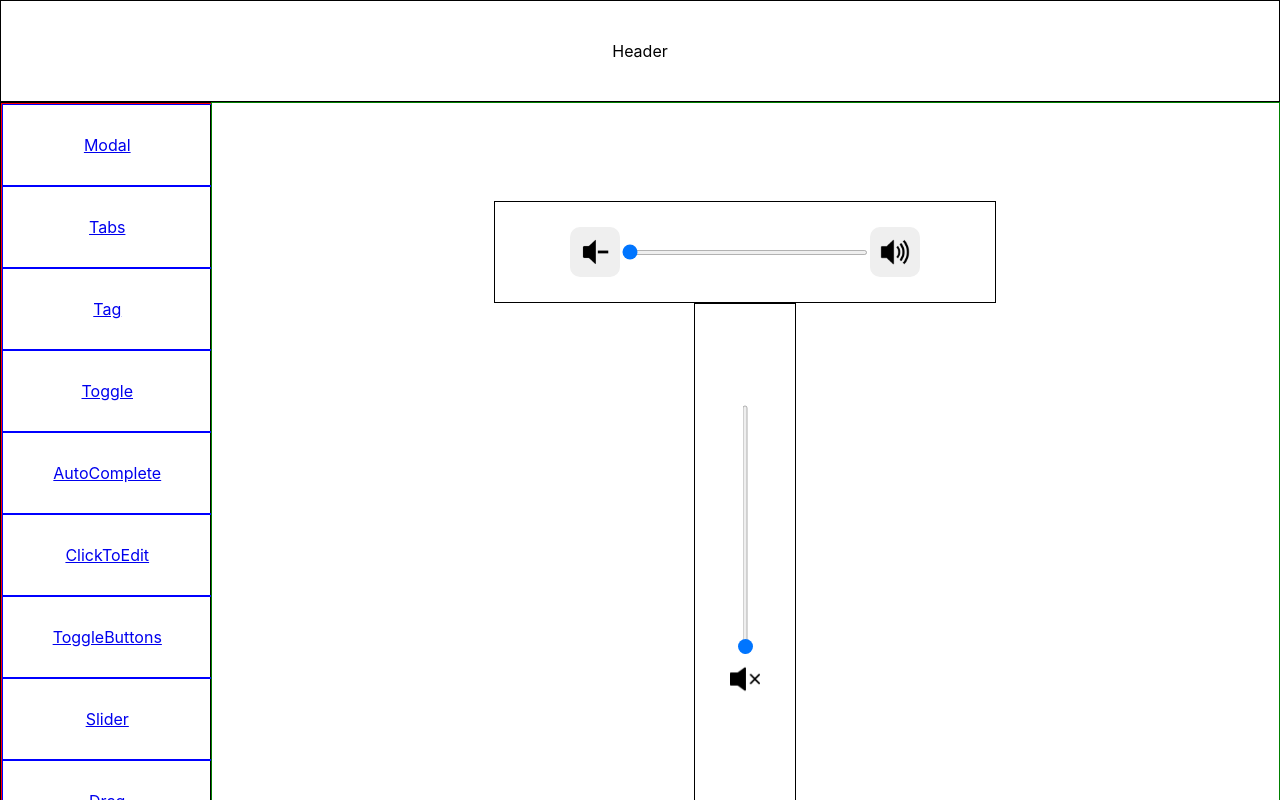
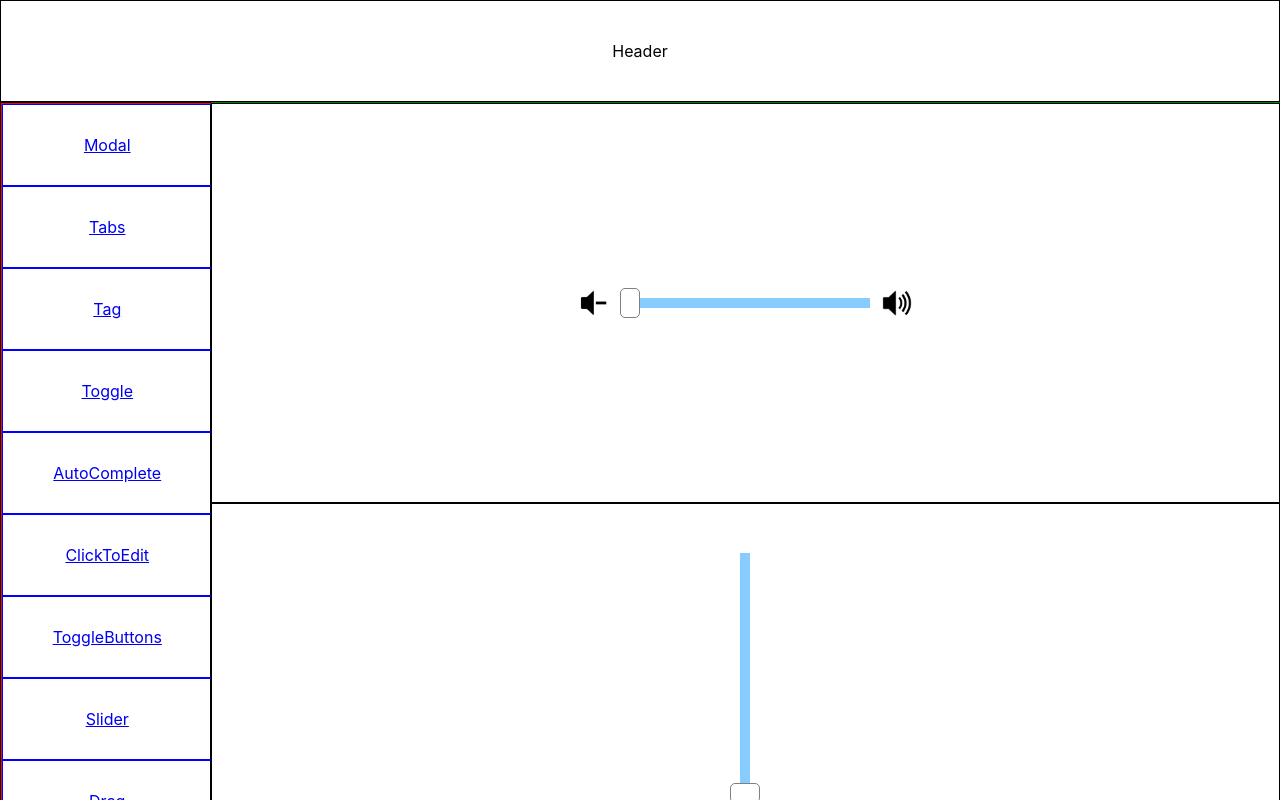
Before and after one commit to changmoolee/project_design, a React (Create React App) app in the folder design-system/: page /Slider in a window 1280 px wide. Shown: the top 800 px of the page. Built offline with nearby package versions, Linux system fonts and the light colour scheme.

Commit message:
Revise demo files

```diff
--- a/design-system/src/components/Sidebar.js
+++ b/design-system/src/components/Sidebar.js
@@ -13,7 +13,8 @@ const Section = styled.section`
   width: 100%;
   height: 100%;
   border: red solid 1px;
-  overflow: auto;
+  overflow-x: hidden;
+  overflow-y: auto;
 `;
 
 const Feature = styled.div`
--- a/design-system/src/features/AutoComplete/AutoComplete.js
+++ b/design-system/src/features/AutoComplete/AutoComplete.js
@@ -2,8 +2,8 @@ import React, { useState } from "react";
 import styled from "styled-components";
 
 const Container = styled.section`
-  width: ${(props) => props.width};
-  height: ${(props) => props.height};
+  width: ${(props) => props.size.width}px;
+  height: ${(props) => props.size.height}px;
 `;
 
 const SubContainer = styled.div`
@@ -74,7 +74,7 @@ const Suggestion = styled.li`
   }
 `;
 
-const AutoComplete = ({ width, height, suggestions }) => {
+const AutoComplete = ({ size, suggestions }) => {
   const [text, setText] = useState("");
   const [suggestionOpened, setSuggestionOpended] = useState(false);
 
@@ -97,7 +97,7 @@ const AutoComplete = ({ width, height, suggestions }) => {
   };
 
   return (
-    <Container width={width} height={height}>
+    <Container size={size}>
       <SubContainer suggestionOpened={suggestionOpened}>
         <InputContainer>
           <Input
--- a/design-system/src/features/Slider/Horizontal.js
+++ b/design-system/src/features/Slider/Horizontal.js
@@ -2,76 +2,108 @@ import React, { useState } from "react";
 import styled from "styled-components";
 
 const Container = styled.div`
-  width: 500px;
-  height: 100px;
+  width: 100%;
+  height: 50%;
   display: flex;
   justify-content: center;
   align-items: center;
   border: black 1px solid;
 `;
+const SliderContainer = styled.div`
+  display: flex;
+  justify-content: center;
+  align-items: center;
+`;
 const ImgButton = styled.button`
   width: 50px;
   height: 50px;
-  display: flex;
+  display: ${(props) =>
+    props.rightImage === "none" ||
+    props.leftImage === "none" ||
+    props.bottomFalseImage === "none" ||
+    props.bottomTrueImage === "none"
+      ? "none"
+      : "flex"};
   flex-direction: center;
   align-items: center;
   border: none;
-  border-radius: 10px;
+  background: none;
 `;
 const Img = styled.img`
   width: 50px;
   height: 30px;
   object-fit: contain;
 `;
-const SliderContainer = styled.div`
-  width: 250px;
-  height: 50px;
-  display: flex;
-  justify-content: center;
-  align-items: center;
-  // border: black 1px solid;
-`;
+
 const Volume = styled.input`
-  width: 250px;
-  height: 5px;
+  width: ${(props) => props.sliderSize.width}px;
+  appearance: none;
+  ::-webkit-slider-thumb {
+    width: ${(props) => props.thumbSize.width}px;
+    height: ${(props) => props.thumbSize.height}px;
+    margin-top: -${(props) => (props.thumbSize.height - props.sliderSize.height) / 2}px;
+    background: ${(props) => props.color.thumbColor};
+    border: 1px solid gray;
+    border-radius: 5px;
+    cursor: pointer;
+    -webkit-appearance: none;
+  }
+  ::-webkit-slider-runnable-track {
+    height: ${(props) => props.sliderSize.height}px;
+    background: ${(props) => props.color.trackColor};
+    cursor: pointer;
+  }
+  :hover::-webkit-slider-thumb {
+    background: ${(props) => props.color.hoverThumbColor};
+  }
+  :hover::-webkit-slider-runnable-track {
+    background: ${(props) => props.color.hoverTrackColor};
+  }
 `;
 
-const Horizontal = ({ min, max, step }) => {
-  const [value, setValue] = useState(Number(min));
+const Horizontal = ({
+  figures,
+  color,
+  leftImage,
+  rightImage,
+  sliderSize,
+  thumbSize,
+}) => {
+  const [value, setValue] = useState(Number(figures.min));
 
   const handleChangeValue = (e) => {
     setValue(Number(e.target.value));
-    console.log(value);
   };
   const increaseValue = () => {
-    if (value < max) {
-      setValue(Number(value + Number(step)));
-      console.log(value);
+    if (value < figures.max) {
+      setValue(Number(value + Number(figures.step)));
     }
   };
   const decreaseValue = () => {
-    if (value > min) {
-      setValue(Number(value - Number(step)));
-      console.log(value);
+    if (value > figures.min) {
+      setValue(Number(value - Number(figures.step)));
     }
   };
   return (
     <Container>
-      <ImgButton onClick={decreaseValue}>
-        <Img src="./image/volume-down.png" />
+      <ImgButton onClick={decreaseValue} leftImage={leftImage}>
+        <Img src={`./image/${leftImage}`} draggable={false} />
       </ImgButton>
       <SliderContainer>
         <Volume
           type="range"
-          min={min}
-          max={max}
-          step={step}
+          min={figures.min}
+          max={figures.max}
+          step={figures.step}
           value={value}
+          color={color}
           onChange={(e) => handleChangeValue(e)}
-        ></Volume>
+          sliderSize={sliderSize}
+          thumbSize={thumbSize}
+        />
       </SliderContainer>
-      <ImgButton onClick={increaseValue}>
-        <Img src="./image/volume-up.png" />
+      <ImgButton onClick={increaseValue} rightImage={rightImage}>
+        <Img src={`./image/${rightImage}`} draggable={false} />
       </ImgButton>
     </Container>
   );
--- a/design-system/src/features/Slider/SliderDemo.js
+++ b/design-system/src/features/Slider/SliderDemo.js
@@ -1,15 +1,54 @@
 import React from "react";
 import { FeatureContainer } from "../layout/layout";
 import { Feature } from "../layout/layout";
+import Vertical from "./Vertical";
 import Horizontal from "./Horizontal";
-import Vertical from "./Vertical";
 
 const SliderDemo = () => {
+  const figures = { min: "10", max: "100", step: "10" };
+  /* You can alter the minimum figures, maximum figures and step figures. */
+
+  // Horizontal
+  const leftImage = "volume-down.png";
+  const rightImage = "volume-up.png";
+
+  // Vertical
+  const bottomFalseImage = "mute.png";
+  const bottomTrueImage = "volume-up.png";
+  /* You can change the image next to the slider.
+     If you don't want Image, give the "none" to the variable */
+
+  const color = {
+    thumbColor: "#ffffff",
+    hoverThumbColor: "#324b60",
+    trackColor: "#87ccff",
+    hoverTrackColor: "#5d8db4",
+  };
+  /* You can change the color of the slider elements. */
+
+  const sliderSize = { width: 250, height: 10 };
+  const thumbSize = { width: 20, height: 30 };
+  /* You can change the size of the slider elements. (based on "px" figure) */
+
   return (
     <FeatureContainer>
       <Feature>
-        <Horizontal min="5" max="100" step="5" />
-        <Vertical min="5" max="100" step="5" />
+        <Horizontal
+          figures={figures}
+          color={color}
+          leftImage={leftImage}
+          rightImage={rightImage}
+          sliderSize={sliderSize}
+          thumbSize={thumbSize}
+        />
+        <Vertical
+          figures={figures}
+          color={color}
+          bottomFalseImage={bottomFalseImage}
+          bottomTrueImage={bottomTrueImage}
+          sliderSize={sliderSize}
+          thumbSize={thumbSize}
+        />
       </Feature>
     </FeatureContainer>
   );
--- a/design-system/src/features/Slider/Vertical.js
+++ b/design-system/src/features/Slider/Vertical.js
@@ -2,28 +2,13 @@ import React, { useState } from "react";
 import styled from "styled-components";
 
 const Container = styled.div`
-  width: 100px;
-  height: 500px;
+  width: 100%;
+  height: 50%;
   display: flex;
   flex-direction: column;
   justify-content: center;
   align-items: center;
   border: black 1px solid;
-`;
-const ImgButton = styled.button`
-  width: 50px;
-  height: 50px;
-  display: flex;
-  flex-direction: center;
-  align-items: center;
-  border: none;
-  background: none;
-  border-radius: 10px;
-`;
-const Img = styled.img`
-  width: 50px;
-  height: 30px;
-  object-fit: contain;
 `;
 const SliderContainer = styled.div`
   width: 50px;
@@ -31,46 +16,100 @@ const SliderContainer = styled.div`
   display: flex;
   justify-content: center;
   align-items: center;
-  // border: black 1px solid;
 `;
+const ImgButton = styled.button`
+  width: 50px;
+  height: 50px;
+  display: ${(props) =>
+    props.rightImage === "none" ||
+    props.leftImage === "none" ||
+    props.bottomFalseImage === "none" ||
+    props.bottomTrueImage === "none"
+      ? "none"
+      : "flex"};
+  flex-direction: center;
+  align-items: center;
+  border: none;
+  background: none;
+`;
+const Img = styled.img`
+  width: 50px;
+  height: 30px;
+  object-fit: contain;
+`;
+
 const Volume = styled.input`
   position: absolute;
-  width: 250px;
-  height: 5px;
+  width: ${(props) => props.sliderSize.width}px;
   transform: rotate(270deg);
+  appearance: none;
+  ::-webkit-slider-thumb {
+    width: ${(props) => props.thumbSize.width}px;
+    height: ${(props) => props.thumbSize.height}px;
+    margin-top: -${(props) => (props.thumbSize.height - props.sliderSize.height) / 2}px;
+    background: ${(props) => props.color.thumbColor};
+    border: 1px solid gray;
+    border-radius: 5px;
+    cursor: pointer;
+    -webkit-appearance: none;
+  }
+  ::-webkit-slider-runnable-track {
+    height: ${(props) => props.sliderSize.height}px;
+    background: ${(props) => props.color.trackColor};
+    cursor: pointer;
+  }
+  :hover::-webkit-slider-thumb {
+    background: ${(props) => props.color.hoverThumbColor};
+  }
+  :hover::-webkit-slider-runnable-track {
+    background: ${(props) => props.color.hoverTrackColor};
+  }
 `;
 
-const Vertical = ({ min, max, step }) => {
-  const [value, setValue] = useState(Number(min));
+const Vertical = ({
+  figures,
+  color,
+  bottomFalseImage,
+  bottomTrueImage,
+  sliderSize,
+  thumbSize,
+}) => {
+  const [value, setValue] = useState(Number(figures.min));
 
   const handleChangeValue = (e) => {
     setValue(Number(e.target.value));
-    console.log(value);
   };
 
   const mute = () => {
-    setValue(Number(min));
+    setValue(Number(figures.min));
   };
+
   return (
     <Container>
       <SliderContainer>
         <Volume
           type="range"
           orient="vertical"
-          min={min}
-          max={max}
-          step={step}
+          min={figures.min}
+          max={figures.max}
+          step={figures.step}
           value={value}
+          color={color}
+          sliderSize={sliderSize}
+          thumbSize={thumbSize}
           onChange={(e) => handleChangeValue(e)}
         />
       </SliderContainer>
-      <ImgButton onClick={mute}>
-        {value === Number(min) ? (
-          <Img src="./image/mute.png" />
-        ) : (
-          <Img src="./image/volume-up.png" />
-        )}
-      </ImgButton>
+
+      {value === Number(figures.min) ? (
+        <ImgButton onClick={mute} bottomFalseImage={bottomFalseImage}>
+          <Img src={`/image/${bottomFalseImage}`} draggable={false} />
+        </ImgButton>
+      ) : (
+        <ImgButton onClick={mute} bottomTrueImage={bottomTrueImage}>
+          <Img src={`/image/${bottomTrueImage}`} draggable={false} />
+        </ImgButton>
+      )}
     </Container>
   );
 };
--- a/design-system/src/features/ToggleButtons/ToggleButtonsDemo.js
+++ b/design-system/src/features/ToggleButtons/ToggleButtonsDemo.js
@@ -17,8 +17,8 @@ const Container = styled.section`
 `;
 
 export const Buttons = styled.section`
-  width: ${(props) => props.length.width};
-  height: ${(props) => props.length.height};
+  width: ${(props) => props.size.width}px;
+  height: ${(props) => props.size.height}px;
   display: flex;
   flex-direction: ${(props) =>
     props.mode === "horizontal" ? "row" : "column"};
@@ -35,7 +35,10 @@ export const ExclusiveButton = styled.span`
   display: flex;
   justify-content: center;
   align-items: center;
-  background: ${(props) => (props.checked === props.index ? "gray" : "none")};
+  background: ${(props) =>
+    props.checked === props.index
+      ? props.color.checkedColor
+      : props.color.basicColor};
   border: black 1px solid;
 `;
 
@@ -45,24 +48,36 @@ export const MultipleButton = styled.span`
   display: flex;
   justify-content: center;
   align-items: center;
-  background: ${(props) => (props.checked[props.index] ? "gray" : "none")};
+  background: ${(props) =>
+    props.checked[props.index]
+      ? props.color.checkedColor
+      : props.color.basicColor};
   border: black 1px solid;
 `;
 
+export const Img = styled.img`
+  width: 90%;
+  height: 90%;
+  object-fit: contain;
+`;
+
 const ToggleButtonsDemo = () => {
-  const buttons = ["align-left", "align-center", "align-right"];
+  const buttons = ["align-left.png", "align-center.png", "align-right.png"];
   /* If you want to change the images in the ToggleButtons,
-   1. Add image filtes that you want at the "image/public" folder.
+   1. Add image files that you want at the "image/public" folder.
    2. Change the name of elements to image file name in the buttons Array */
 
   const mode = "horizontal" || "vertical";
   /* As you change the "mode" props in a tag,
     You can choose layout of the ToggleButtons. */
 
-  const horizontalLength = { width: "200px", height: "50px" };
-  const verticalLength = { width: "40px", height: "200px" };
-  /* If you want to change the length of ToggleButtons,
-    change the figures of width and height. */
+  const color = { basicColor: "#90caf9", checkedColor: "#4c7290" };
+  /* You can change the color of button whether checked or not */
+
+  const horizontalSize = { width: 180, height: 45 };
+  const verticalSize = { width: 36, height: 180 };
+  /* If you want to change the size of ToggleButtons,
+    change the figures of width and height. (based on "px" figure) */
 
   return (
     <FeatureContainer>
@@ -70,24 +85,28 @@ const ToggleButtonsDemo = () => {
         <Container>
           <HorizontalExclusive
             buttons={buttons}
-            horizontalLength={horizontalLength}
+            size={horizontalSize}
+            color={color}
             mode="horizontal"
           />
           <HorizontalMultiple
             buttons={buttons}
-            horizontalLength={horizontalLength}
+            size={horizontalSize}
+            color={color}
             mode="horizontal"
           />
         </Container>
         <Container>
           <VerticalExclusive
             buttons={buttons}
-            verticalLength={verticalLength}
+            size={verticalSize}
+            color={color}
             mode="vertical"
           />
           <VerticalMultiple
             buttons={buttons}
-            verticalLength={verticalLength}
+            size={verticalSize}
+            color={color}
             mode="vertical"
           />
         </Container>
```
Also changed, not shown: design-system/src/features/AutoComplete/AutoCompleteDemo.js (+5 -13 lines), design-system/src/features/AutoComplete/InputSearch.js (+4 -5 lines), design-system/src/features/ToggleButtons/Horizontal/HorizontalExclusive.js (+5 -10 lines), design-system/src/features/ToggleButtons/Horizontal/HorizontalMultiple.js (+5 -10 lines), design-system/src/features/ToggleButtons/Vertical/VerticalExclusive.js (+5 -10 lines), design-system/src/features/ToggleButtons/Vertical/VerticalMultiple.js (+5 -10 lines).
